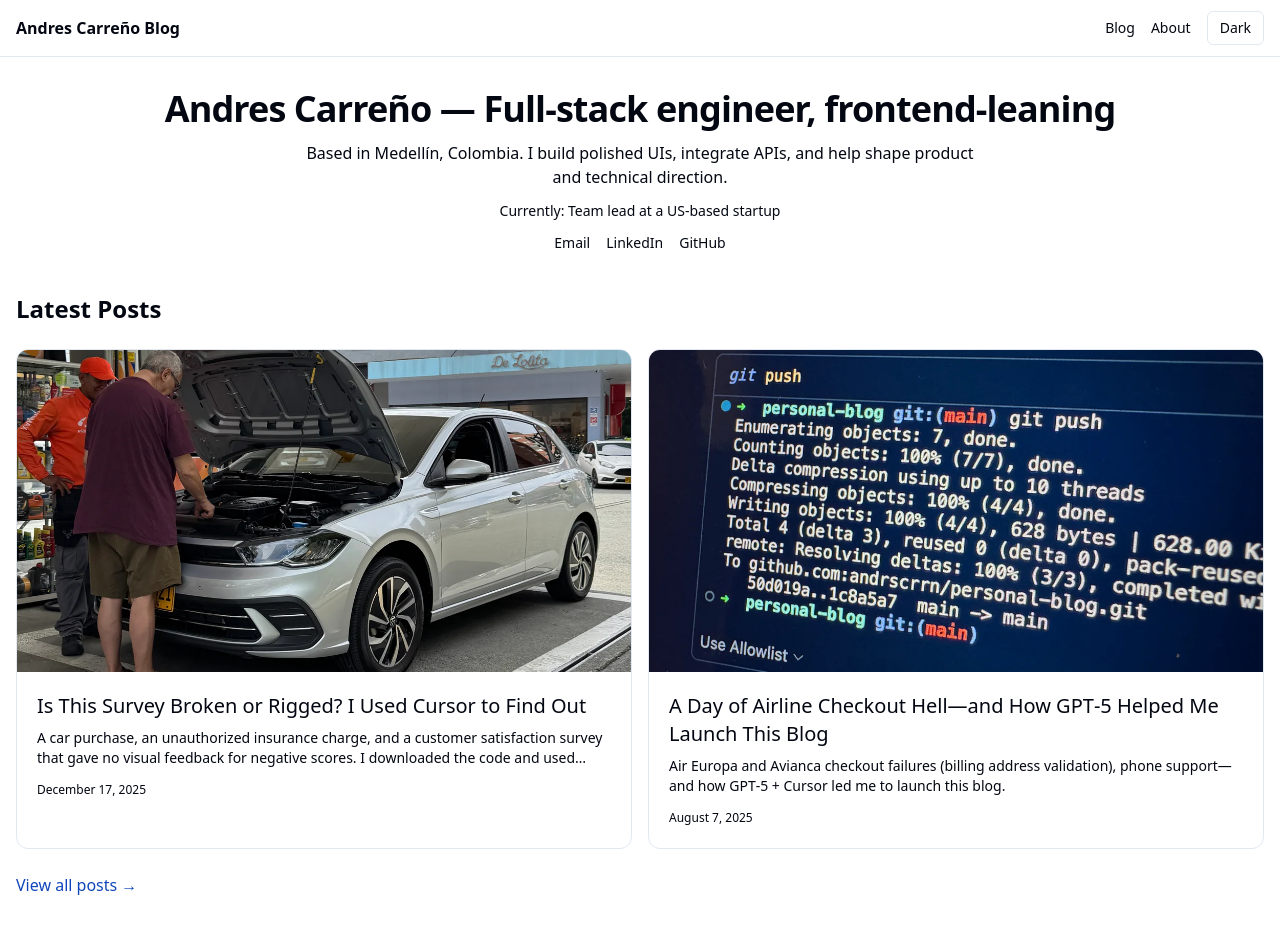
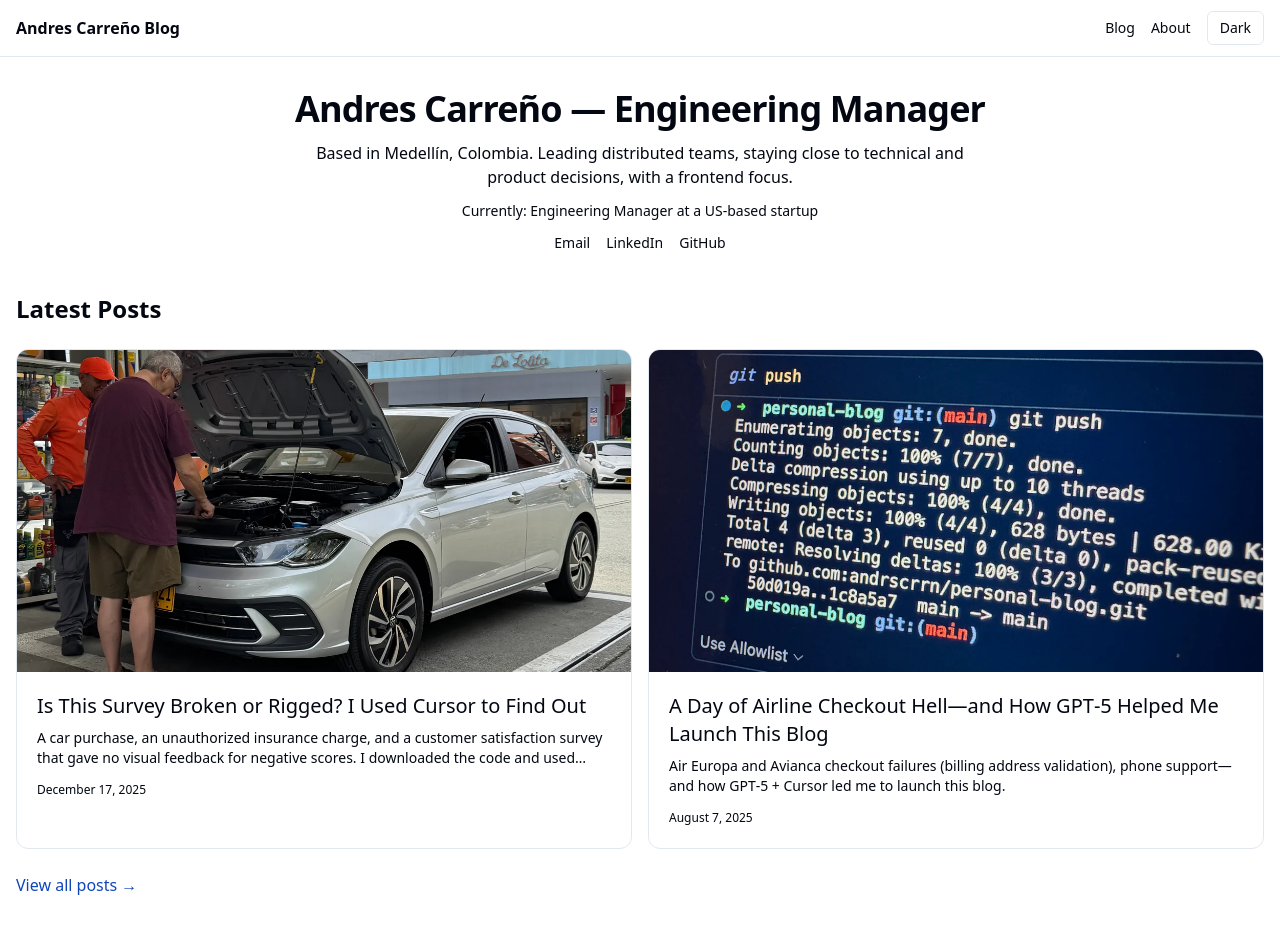
Before and after one commit to andrscrrn/personal-blog, a Next.js app: page / in a window 1280 px wide. Built offline with nearby package versions, Linux system fonts and the light colour scheme; no server answers.

Commit message:
chore: update homepage to reflect current role as Engineering Manager

```diff
--- a/app/page.tsx
+++ b/app/page.tsx
@@ -9,14 +9,14 @@ export default async function Home() {
     <div className="space-y-10">
       <section className="text-center space-y-3">
         <h1 className="text-4xl font-semibold tracking-tight">
-          Andres Carreño — Full‑stack engineer, frontend‑leaning
+          Andres Carreño — Engineering Manager
         </h1>
         <p className="text-muted-foreground max-w-2xl mx-auto">
-          Based in Medellín, Colombia. I build polished UIs, integrate APIs, and
-          help shape product and technical direction.
+          Based in Medellín, Colombia. Leading distributed teams, staying close
+          to technical and product decisions, with a frontend focus.
         </p>
         <p className="text-sm text-muted-foreground">
-          Currently: Team lead at a US-based startup
+          Currently: Engineering Manager at a US-based startup
         </p>
         <div className="flex items-center justify-center gap-4 text-sm">
           <a href="mailto:hello@andrescarreno.co" className="hover:underline">
```
